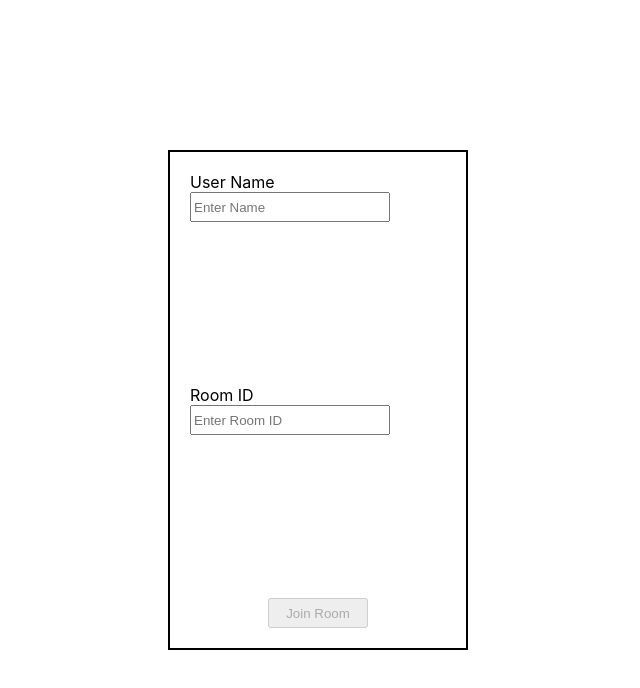
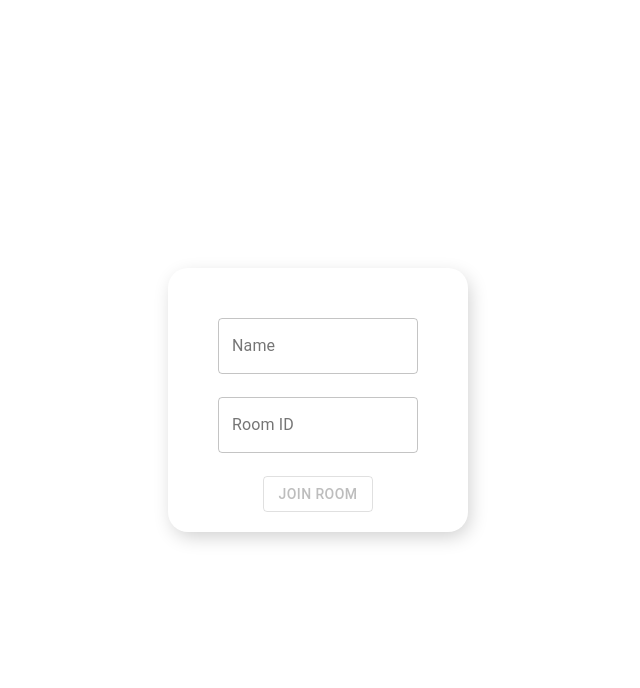
Before and after one commit to jackytsheng/imposter, a React (Create React App) app: page / in a window 1280 px wide. Shown: the top 688 px of the page, without its empty margins (322-962 px from the left). Built offline with nearby package versions, Linux system fonts and the light colour scheme.

Commit message:
improve Login UI with material UI and introduce palyer list

```diff
--- a/package.json
+++ b/package.json
@@ -3,10 +3,13 @@
   "version": "0.1.0",
   "private": true,
   "dependencies": {
+    "@material-ui/core": "^4.11.2",
     "@testing-library/jest-dom": "^4.2.4",
     "@testing-library/react": "^9.3.2",
     "@testing-library/user-event": "^7.1.2",
+    "bootstrap": "^4.5.3",
     "react": "^16.13.1",
+    "react-bootstrap": "^1.4.3",
     "react-dom": "^16.13.1",
     "react-scripts": "3.4.3",
     "socket.io-client": "^3.0.5",
--- a/src/App.jsx
+++ b/src/App.jsx
@@ -15,6 +15,7 @@ class App extends React.Component{
       username: "",
       room: "",
       chatHistory:[],
+      userList:[],
     }
     this.setLoginDetail = this.setLoginDetail.bind(this);
     this.sendMessageToServer = this.sendMessageToServer.bind(this);
@@ -52,18 +53,22 @@ class App extends React.Component{
       chatHistory.push({ username, message });
       this.setState({ chatHistory });
     });
+    socket.on("userList",userList=>{
+      this.setState({userList})
+    })
   }
   sendMessageToServer(message){
     console.log("I am sending message to server")
     socket.emit("chatMessage",message);
   }
   render(){
-    const { login, chatHistory } = this.state;
+    const { login, chatHistory, userList } = this.state;
     return login ? (
       <Page
         sendMessageToServer={this.sendMessageToServer}
         handleLogOut={this.handleLogOut}
         chatHistory={chatHistory ? chatHistory : []}
+        userList={userList}
       />
     ) : (
       <Login setLoginDetail={this.setLoginDetail} />
--- a/src/components/GameLobby.jsx
+++ b/src/components/GameLobby.jsx
@@ -7,28 +7,28 @@ const Center = styled.div`
 const CenterSquare = styled.div`
   width: 300px;
   height: 300px;
+  padding:5px;
   border: solid 1px red;
   display: flex;
   flex-direction: column;
   flex-wrap: wrap;
-  justify-content: center;
-  align-items: center;
 `;
-const PLAYER_COUNT = 10;
+
+const MAX_PLAYER_COUNT = 10;
 
 const PlayerSlot = styled.div`
   width: 100px;
-  height: 50px;
+  display:flex;
+  justify-content:center;
+  align-items:center;
   border: 1px blue solid;
 `;
 
-const generatePlayer = () => {
-  let renderResult = [];
-  for (let i = 0; i < PLAYER_COUNT; i++) {
-    renderResult.push(<PlayerSlot key={"player_slot" + i} />);
-  }
+const generatePlayer = (playerList) => {
 
-  return renderResult;
+  return playerList.map((playerInfo,i) => <PlayerSlot key={"player_slot" + i}>
+    {playerInfo.username}
+  </PlayerSlot>);
 };
 
 const LogOutBtn = styled.button`
@@ -40,9 +40,7 @@ const LogOutBtn = styled.button`
 
 export default (props) => (
   <Center>
-    <CenterSquare>{generatePlayer()}</CenterSquare>
-    <LogOutBtn onClick = {props.handleLogOut}>
-      Log Out
-    </LogOutBtn>
+    <CenterSquare>{generatePlayer(props.userList)}</CenterSquare>
+    <LogOutBtn onClick={props.handleLogOut}>Log Out</LogOutBtn>
   </Center>
 );
--- a/src/components/LoginForm.jsx
+++ b/src/components/LoginForm.jsx
@@ -1,33 +1,24 @@
 import React from "react";
 import styled from "styled-components";
+import {TextField, Button} from '@material-ui/core';
 
 const LoginContainer = styled.form`
   width: 300px;
-  height: 500px;
-  padding: 20px;
-  border:solid 2px black;
+  padding: 50px;
+  padding-bottom:20px;
+  border-radius: 20px;
+  box-shadow: 3px 6px 19px -2px rgba(0, 0, 0, 0.2);
   display: flex;
-  flex-direction:column;
-  justify-content:space-between;
-  align-items:center;
-
+  flex-direction: column;
+  justify-content: space-between;
+  align-items: center;
 `;
 
-const InputField = styled.input`
-  width: 200px;
-  height: 30px;
-`;
-
-const SubmitBtn = styled.button`
-  width:100px;
-  height:30px;
-  cursor:pointer;
-`
 
 class LoginForm extends React.Component {
   constructor(props) {
     super(props);
-    this.state = { username: "", room: "" };
+    this.state = { username: "", room: "" , inValidUserName:false, inValidRoomId:false,};
 
     this.handleChangeRoomID = this.handleChangeRoomID.bind(this);
     this.handleChangeUserName = this.handleChangeUserName.bind(this);
@@ -35,56 +26,86 @@ class LoginForm extends React.Component {
   }
 
   handleChangeUserName(event) {
-    this.setState({ username: event.target.value });
+    this.setState({ username: event.target.value, inValidUserName: false });
   }
   handleChangeRoomID(event) {
-    this.setState({ room: event.target.value });
+    this.setState({ room: event.target.value,inValidRoomId:false});
+  }
+
+  isFormValid(){
+    let validForm = true;
+    validForm = this.validateName();
+    validForm = this.validateRoomID() && validForm;
+    return validForm;
+  }
+  validateName(){
+    const { username } = this.state;
+    const regex = RegExp(/^[a-zA-Z ]*$/);
+    if(username && username.trim() && regex.test(username.trim())){
+      return true;
+    }else{
+      this.setState({inValidUserName:true});
+      return false;
+    }
+  }
+  validateRoomID(){
+    const { room } = this.state;
+    const regex = RegExp(/^[0-9]{4}$/);
+   if(room && regex.test(room)){
+     return true;
+    }else{
+      this.setState({inValidRoomId:true});
+      return false;
+    }
   }
 
   handleSubmit(event) {
     const {username,room} = this.state;
     event.preventDefault();
-    console.log(`${username} joined room ${room}`);
-    this.props.setLoginDetail(this.state.username,this.state.room);
-    this.setState({ username: "", room: "" });
+    if (this.isFormValid()) {
+      console.log(`${username} joined room ${room}`);
+      this.props.setLoginDetail(username.trim(), room);
+      this.setState({ username: "", room: "", inValidUserName:false, inValidRoomId:false, });
+    }
   }
 
   render() {
-    const {username,room} = this.state;
+    const {username,room,inValidUserName,inValidRoomId} = this.state;
     return (
-      <LoginContainer onSubmit={this.handleSubmit}>
+      <LoginContainer onSubmit={this.handleSubmit} autoComplete="off">
         <div>
-          <label htmlFor="username">User Name</label>
-          <InputField
+          <TextField
+            error={inValidUserName}
+            helperText={inValidUserName ? "Invalid Name Entry." : " "}
+            id="outlined-basic"
             type="text"
-            id="username"
-            placeholder="Enter Name"
+            label="Name"
+            variant="outlined"
             value={username}
             onChange={this.handleChangeUserName}
           />
         </div>
         <div>
-          <label htmlFor="roomID">Room ID</label>
-          <InputField
+          <TextField
+            error={inValidRoomId}
+            helperText={inValidRoomId ? "Invalid Room ID Entry." : " "}
+            id="outlined-basic"
             type="text"
-            id="roomID"
-            placeholder="Enter Room ID"
+            label="Room ID"
+            variant="outlined"
             value={room}
             onChange={this.handleChangeRoomID}
           />
         </div>
-        <SubmitBtn
-          type="submit"
-          value="Submit"
+          <Button variant="outlined" color="primary"  type="submit"
           disabled={
             !this.state.room ||
             !this.state.username ||
             !this.state.username.trim() ||
             !this.state.room.trim()
-          }
-        >
-          Join Room
-        </SubmitBtn>
+          }>
+            Join Room
+          </Button>
       </LoginContainer>
     );
   }
```
Also changed, not shown: 1 other file (tests, documents, lock files or other folders).
